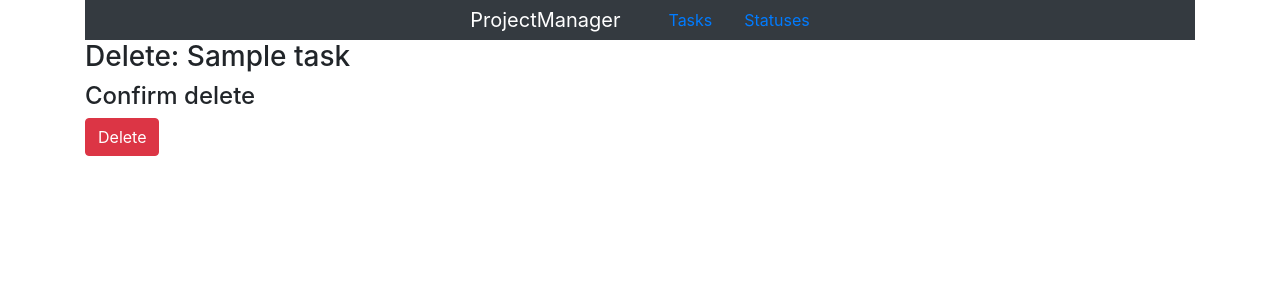
After one commit to TheDim0n/ProjectManager, a Django app: template tasks/templates/tasks/delete_task.html in a window 1280 px wide. The commit adds this page. Shown: the top 300 px of the page. Run offline with Django 3.2, Linux system fonts and the light colour scheme; the template is opened without the code that fills it: most values are stand-ins (such as "Sample title", 1, 10 or a date in 2020); some libraries are stand-ins or nearby versions.

Commit message:
Delete task

```diff
--- a/tasks/forms.py
+++ b/tasks/forms.py
@@ -3,7 +3,7 @@ from django import forms
 from .models import Task
 
 
-class NewTask(forms.ModelForm):
+class TaskForm(forms.ModelForm):
     class Meta:
         model = Task
         fields = ['name', 'start_date', 'finish_date', 'status', 'description']
--- /dev/null
+++ b/tasks/templates/tasks/delete_task.html
@@ -0,0 +1,11 @@
+{% extends "base.html" %}
+
+{% block body%}
+<h3>Delete: {{task.name}}</h3>
+<h4>Confirm delete</h4>
+
+<form method="POST">
+    {% csrf_token %}
+    <button class="btn btn-danger" type="submit">Delete</button>
+</form>
+{% endblock body%}
--- a/tasks/templates/tasks/details.html
+++ b/tasks/templates/tasks/details.html
@@ -6,4 +6,5 @@
     <div> Finish date: {{ task.finish_date }} </div>
     <div> Description: {{ task.description }} </div>
     <a class="btn btn-primary" href="{% url 'tasks:update_task' task.pk %}">Edit</a>
+    <a class="btn btn-danger" href="{% url 'tasks:delete_task' task.pk %}">Delete</a>
 {% endblock body %}
--- a/tasks/urls.py
+++ b/tasks/urls.py
@@ -9,4 +9,5 @@ urlpatterns = [
     path('<int:task_id>', views.task_details, name="task_details"),
     path('create_task', views.TaskCreateView.as_view(success_url='/tasks/'), name='create_task'),
     path('update_task/<int:pk>', views.TaskUpdateView.as_view(), name="update_task"),
+    path('delete_task/<int:pk>', views.TaskDeleteView.as_view(success_url='/tasks/'), name="delete_task"),
 ]
```
Also changed, not shown: tasks/views.py (+9 -4 lines).
